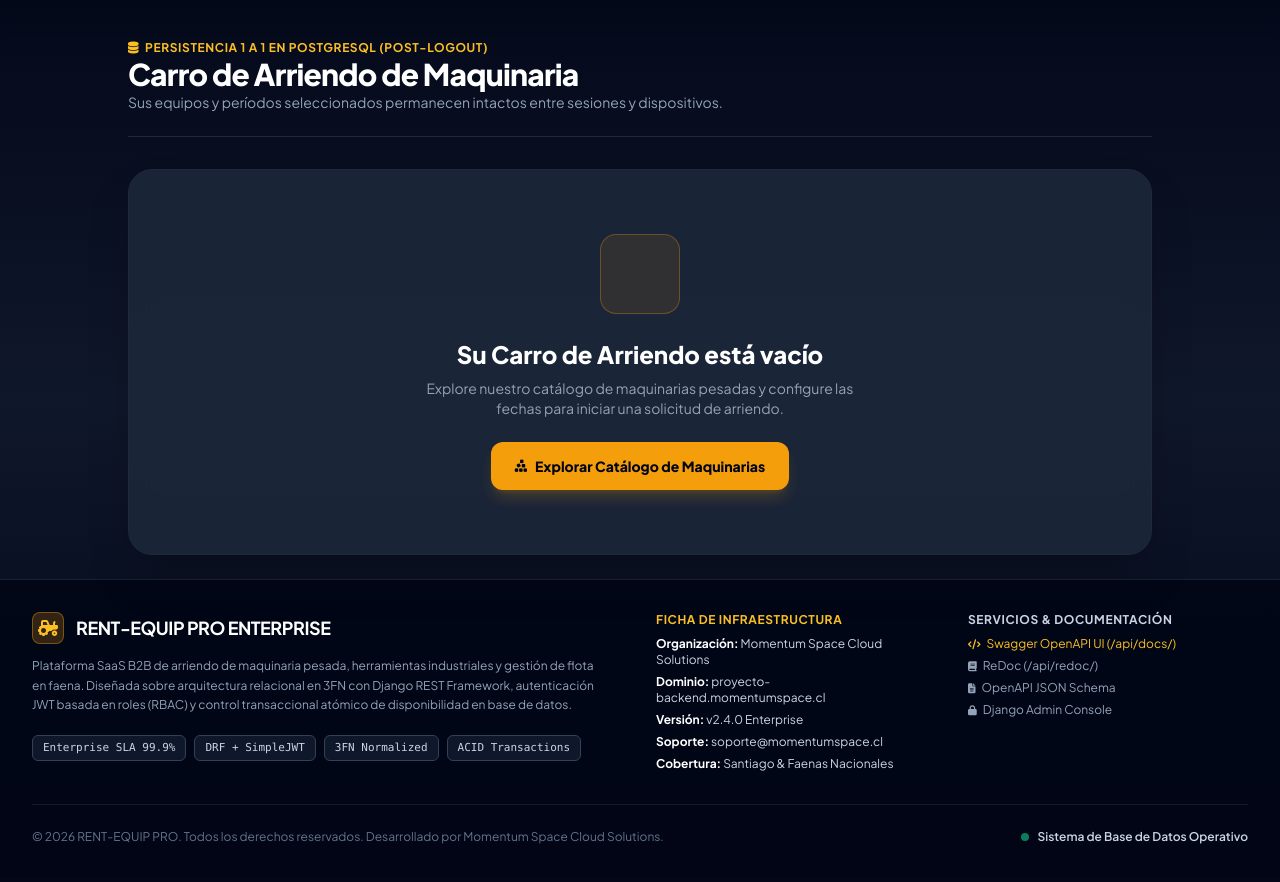
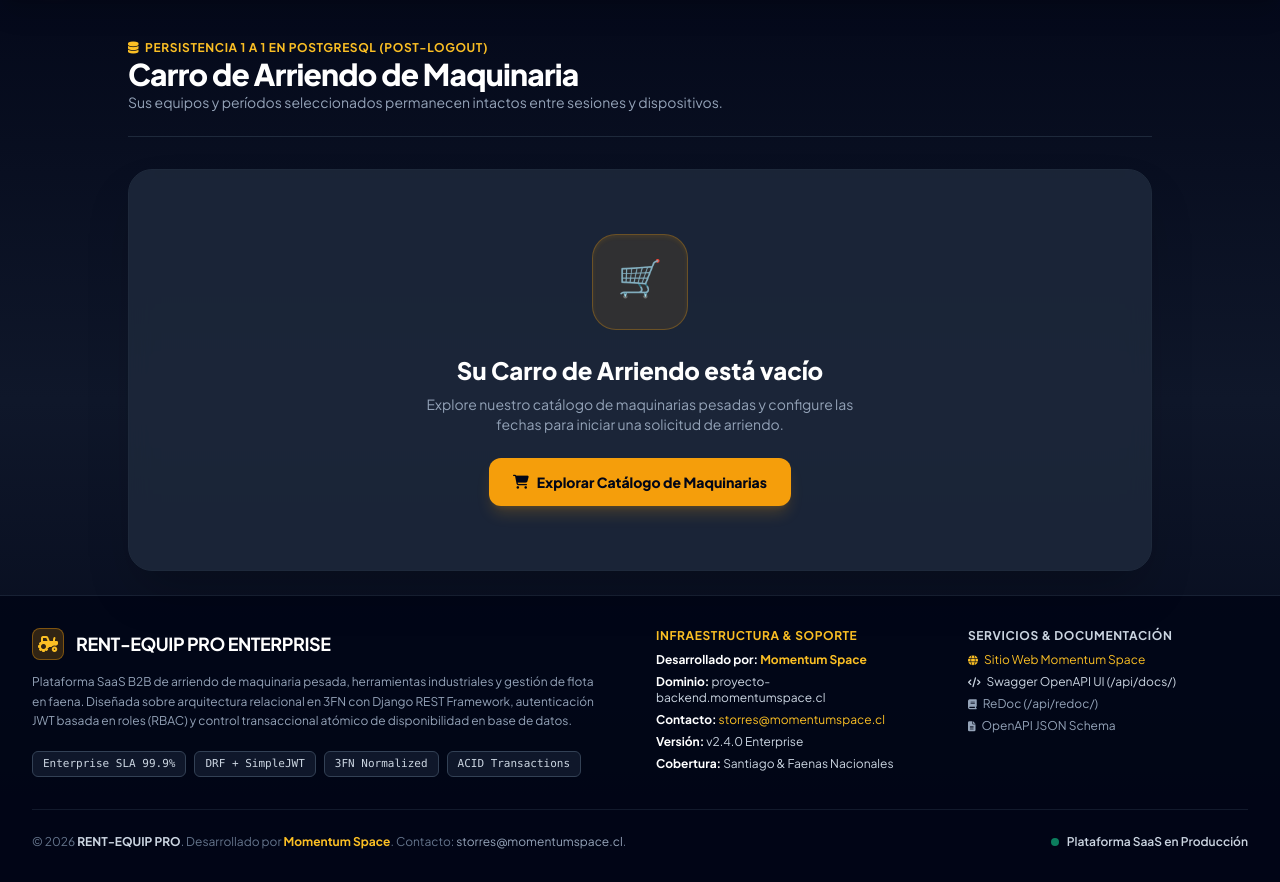
Before and after one commit to sebatmail/Arriendo-maquinaria-drf-postgresql, a Django app: page /carro/ in a window 1280 px wide. Shown: the part 82-964 px from the top of the page. Before the commit the page ends 926 px from the top, so only its background shows below. Run offline with Django 5.2, Linux system fonts and the light colour scheme; the visitor is signed in with stand-in values (Sample User, id 1); data comes from the database, SQL or seed files in the repository; data that the repository does not hold is empty; parts of the project's set-up code (start-up, migrations or seed data) failed here and were passed over; some libraries are stand-ins or nearby versions.

Commit message:
feat: Enlaces de portafolio Momentum Space, icono de carrito y corrección de rutas de administración

```diff
--- a/templates/base.html
+++ b/templates/base.html
@@ -191,12 +191,12 @@
 
                 <!-- Info 2: Especificaciones Técnicas y Soporte -->
                 <div class="space-y-2">
-                    <h4 class="text-xs font-bold uppercase tracking-wider text-amber-400">Ficha de Infraestructura</h4>
+                    <h4 class="text-xs font-bold uppercase tracking-wider text-amber-400">Infraestructura & Soporte</h4>
                     <ul class="text-xs space-y-1.5 text-slate-300">
-                        <li><strong class="text-white">Organización:</strong> {{ plataforma_info.ORGANIZACION }}</li>
-                        <li><strong class="text-white">Dominio:</strong> {{ plataforma_info.DOMINIO }}</li>
+                        <li><strong class="text-white">Desarrollado por:</strong> <a href="https://momentumspace.cl" target="_blank" rel="noopener noreferrer" class="text-amber-400 font-bold hover:underline">Momentum Space</a></li>
+                        <li><strong class="text-white">Dominio:</strong> <a href="https://proyecto-backend.momentumspace.cl" class="text-slate-300 hover:text-white">{{ plataforma_info.DOMINIO }}</a></li>
+                        <li><strong class="text-white">Contacto:</strong> <a href="mailto:storres@momentumspace.cl" class="text-amber-400 hover:underline">storres@momentumspace.cl</a></li>
                         <li><strong class="text-white">Versión:</strong> {{ plataforma_info.VERSION }}</li>
-                        <li><strong class="text-white">Soporte:</strong> {{ plataforma_info.CONTACTO_SOPORTE }}</li>
                         <li><strong class="text-white">Cobertura:</strong> Santiago & Faenas Nacionales</li>
                     </ul>
                 </div>
@@ -205,20 +205,20 @@
                 <div class="space-y-2">
                     <h4 class="text-xs font-bold uppercase tracking-wider text-slate-300">Servicios & Documentación</h4>
                     <ul class="text-xs space-y-1.5">
-                        <li><a href="/api/docs/" target="_blank" class="text-amber-400 hover:underline flex items-center gap-1.5"><i class="fa-solid fa-code text-[10px]"></i> Swagger OpenAPI UI (/api/docs/)</a></li>
+                        <li><a href="https://momentumspace.cl" target="_blank" rel="noopener noreferrer" class="text-amber-400 hover:underline flex items-center gap-1.5"><i class="fa-solid fa-globe text-[10px]"></i> Sitio Web Momentum Space</a></li>
+                        <li><a href="/api/docs/" target="_blank" class="text-slate-300 hover:text-amber-400 flex items-center gap-1.5"><i class="fa-solid fa-code text-[10px]"></i> Swagger OpenAPI UI (/api/docs/)</a></li>
                         <li><a href="/api/redoc/" target="_blank" class="text-slate-400 hover:text-white flex items-center gap-1.5"><i class="fa-solid fa-book text-[10px]"></i> ReDoc (/api/redoc/)</a></li>
                         <li><a href="/api/schema/" target="_blank" class="text-slate-400 hover:text-white flex items-center gap-1.5"><i class="fa-solid fa-file-lines text-[10px]"></i> OpenAPI JSON Schema</a></li>
-                        <li><a href="/admin/" target="_blank" class="text-slate-400 hover:text-white flex items-center gap-1.5"><i class="fa-solid fa-lock text-[10px]"></i> Django Admin Console</a></li>
                     </ul>
                 </div>
             </div>
 
             <!-- Bottom Copyright -->
             <div class="pt-6 flex flex-col sm:flex-row items-center justify-between text-xs text-slate-500">
-                <p>© {{ plataforma_info.ANO }} {{ plataforma_info.NOMBRE_PLATAFORMA }}. Todos los derechos reservados. Desarrollado por {{ plataforma_info.ORGANIZACION }}.</p>
+                <p>© {{ plataforma_info.ANO }} <strong class="text-slate-300">RENT-EQUIP PRO</strong>. Desarrollado por <a href="https://momentumspace.cl" target="_blank" rel="noopener noreferrer" class="text-amber-400 font-bold hover:underline">Momentum Space</a>. Contacto: <a href="mailto:storres@momentumspace.cl" class="text-slate-400 hover:text-white">storres@momentumspace.cl</a>.</p>
                 <div class="flex items-center space-x-2 mt-3 sm:mt-0">
                     <span class="inline-block w-2 h-2 rounded-full bg-emerald-500 animate-pulse"></span>
-                    <span class="text-slate-300 font-semibold">Sistema de Base de Datos Operativo</span>
+                    <span class="text-slate-300 font-semibold">Plataforma SaaS en Producción</span>
                 </div>
             </div>
         </div>
--- a/templates/web_ui/carro.html
+++ b/templates/web_ui/carro.html
@@ -120,15 +120,15 @@
     {% else %}
         <!-- Empty Cart -->
         <div class="glass-panel rounded-3xl p-16 text-center border border-slate-800 space-y-6 shadow-2xl">
-            <div class="w-20 h-20 rounded-2xl bg-amber-500/10 border border-amber-500/30 mx-auto flex items-center justify-center text-amber-400 text-3xl">
-                <i class="fa-solid fa-cart-flatbed-empty"></i>
+            <div class="w-24 h-24 rounded-3xl bg-amber-500/10 border border-amber-500/30 mx-auto flex items-center justify-center text-4xl shadow-inner shadow-amber-500/10">
+                <span class="text-4xl animate-bounce">🛒</span>
             </div>
             <div class="space-y-2">
                 <h2 class="text-2xl font-black text-white">Su Carro de Arriendo está vacío</h2>
                 <p class="text-sm text-slate-400 max-w-md mx-auto">Explore nuestro catálogo de maquinarias pesadas y configure las fechas para iniciar una solicitud de arriendo.</p>
             </div>
             <a href="{% url 'index_catalogo' %}" class="inline-flex items-center gap-2 px-6 py-3.5 bg-amber-500 hover:bg-amber-400 text-slate-950 font-extrabold text-sm rounded-xl shadow-lg shadow-amber-500/20 transition">
-                <i class="fa-solid fa-cubes-stacked"></i> Explorar Catálogo de Maquinarias
+                <i class="fa-solid fa-cart-shopping"></i> Explorar Catálogo de Maquinarias
             </a>
         </div>
     {% endif %}
--- a/web_ui/context_processors.py
+++ b/web_ui/context_processors.py
@@ -15,10 +15,11 @@ def enterprise_footer_info(request):
     return {
         'plataforma_info': getattr(settings, 'PLATAFORMA_INFO', {
             'NOMBRE_PLATAFORMA': 'RENT-EQUIP PRO',
-            'ORGANIZACION': 'Momentum Space Cloud Solutions',
+            'ORGANIZACION': 'Momentum Space',
+            'SITIO_WEB': 'https://momentumspace.cl',
             'DOMINIO': 'proyecto-backend.momentumspace.cl',
             'VERSION': 'v2.4.0 Enterprise',
             'ANO': '2026',
-            'CONTACTO_SOPORTE': 'soporte@momentumspace.cl',
+            'CONTACTO_SOPORTE': 'storres@momentumspace.cl',
         })
     }
--- a/web_ui/urls.py
+++ b/web_ui/urls.py
@@ -21,8 +21,8 @@ urlpatterns = [
     path('', index_catalogo_view, name='index_catalogo'),
     path('carro/', carro_view, name='carro_view'),
     path('mis-contratos/', mis_contratos_view, name='mis_contratos_view'),
-    path('admin/maquinarias/', admin_maquinarias_view, name='admin_maquinarias_view'),
-    path('admin/contratos/', admin_contratos_view, name='admin_contratos_view'),
+    path('panel-admin/maquinarias/', admin_maquinarias_view, name='admin_maquinarias_view'),
+    path('panel-admin/contratos/', admin_contratos_view, name='admin_contratos_view'),
     path('login/', login_view, name='login'),
     path('registro/', registro_view, name='registro'),
     path('logout/', logout_view, name='logout'),
```
Also changed, not shown: config/settings.py (+9 -2 lines), templates/web_ui/documentacion_admin.html (+20 -8 lines).
